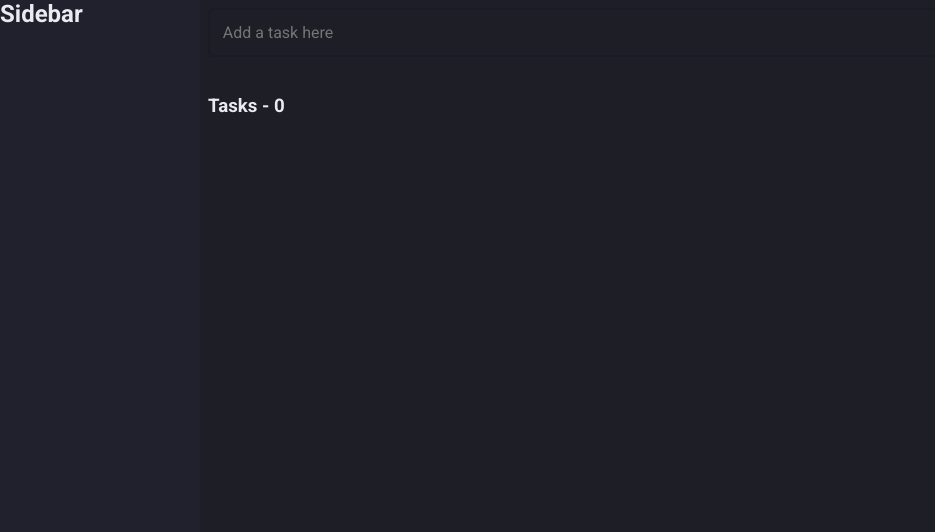
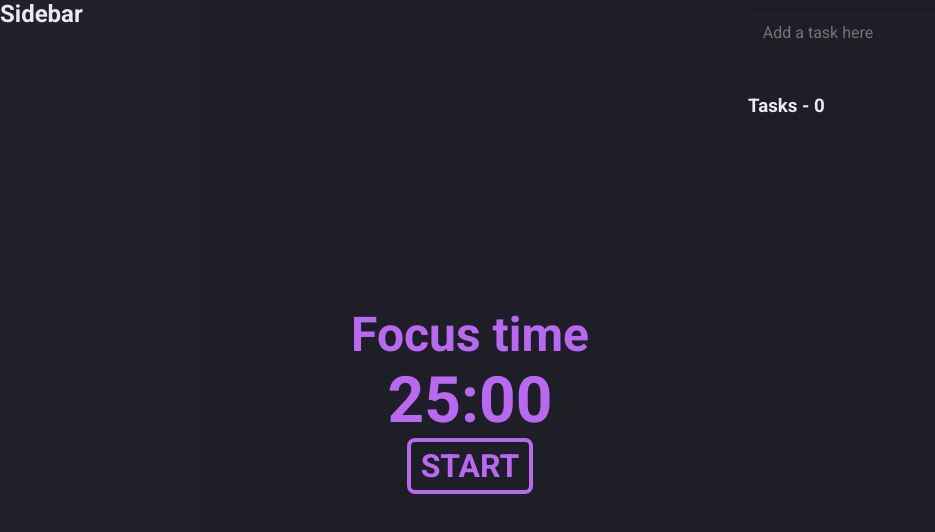
Before and after one commit to martins20/pomodoro-app-web, a React (Vite) app: page / in a window 1280 px wide. Shown: the top 532 px of the page, without its empty margins (0-935 px from the left). Built offline with nearby package versions, Linux system fonts and the light colour scheme.

Commit message:
refactor: rename wrong cariable names and made some todos

```diff
--- a/src/components/timer/index.tsx
+++ b/src/components/timer/index.tsx
@@ -32,7 +32,7 @@ export const Timer: FC<TimerProps> = ({
   const [countDownId, setCountDownId] = useState<NodeJS.Timeout | undefined>()
 
   const isFocusMode = useMemo(() => timerMode === "focus", [timerMode])
-  const butttonText = useMemo(() => (countDownId ? "Pause" : "Start"), [countDownId])
+  const buttonText = useMemo(() => (countDownId ? "Pause" : "Start"), [countDownId])
   const modeLabelText = useMemo(() => (isFocusMode ? "Focus time" : "Rest time"), [isFocusMode])
 
   const [restTimerInSeconds, setRestTimerInSeconds] = useState(
@@ -42,6 +42,7 @@ export const Timer: FC<TimerProps> = ({
     getTimerInSeconds(focus_time_in_minutes),
   )
 
+  // TODO: pass timeInSeconds into function param
   const setCountDownTimer = () =>
     isFocusMode ? formatTimeNumber(focusTimerInSeconds) : formatTimeNumber(restTimerInSeconds)
 
@@ -88,10 +89,6 @@ export const Timer: FC<TimerProps> = ({
     }
   }
 
-  useEffect(() => {
-    setTimerMode(mode)
-  }, [mode])
-
   // Setting CountDown Timer while focusTimerInSeconds update
   useEffect(() => {
     const isSomeCoundDownReachToZero = !focusTimerInSeconds || !restTimerInSeconds
@@ -109,7 +106,7 @@ export const Timer: FC<TimerProps> = ({
       <Label isFocusMode={isFocusMode}>{modeLabelText}</Label>
       <TimerText isFocusMode={isFocusMode}>{timer}</TimerText>
 
-      <Button text={butttonText} onClick={toggleCountDownProcess} />
+      <Button text={buttonText} onClick={toggleCountDownProcess} />
     </Container>
   )
 }
--- a/src/pages/home/index.tsx
+++ b/src/pages/home/index.tsx
@@ -2,7 +2,7 @@ import { ChangeEvent, useState, useMemo, useCallback, useLayoutEffect } from "re
 
 import { TodoDTO } from "../../dtos"
 import { LOCAL_STORAGE_TODO_KEY_NAME } from "../../constants"
-import { Input, OnTodoCheck, OnTodoDelete, Sidebar, Todo } from "../../components"
+import { Input, OnTodoCheck, OnTodoDelete, Sidebar, Timer, Todo } from "../../components"
 
 import { Container, TaskList } from "./styles"
 
@@ -105,6 +105,8 @@ export const Home = () => {
     <Container data-testid="home">
       <Sidebar />
 
+      <Timer />
+
       <section>
         <header>
           <Input
```
